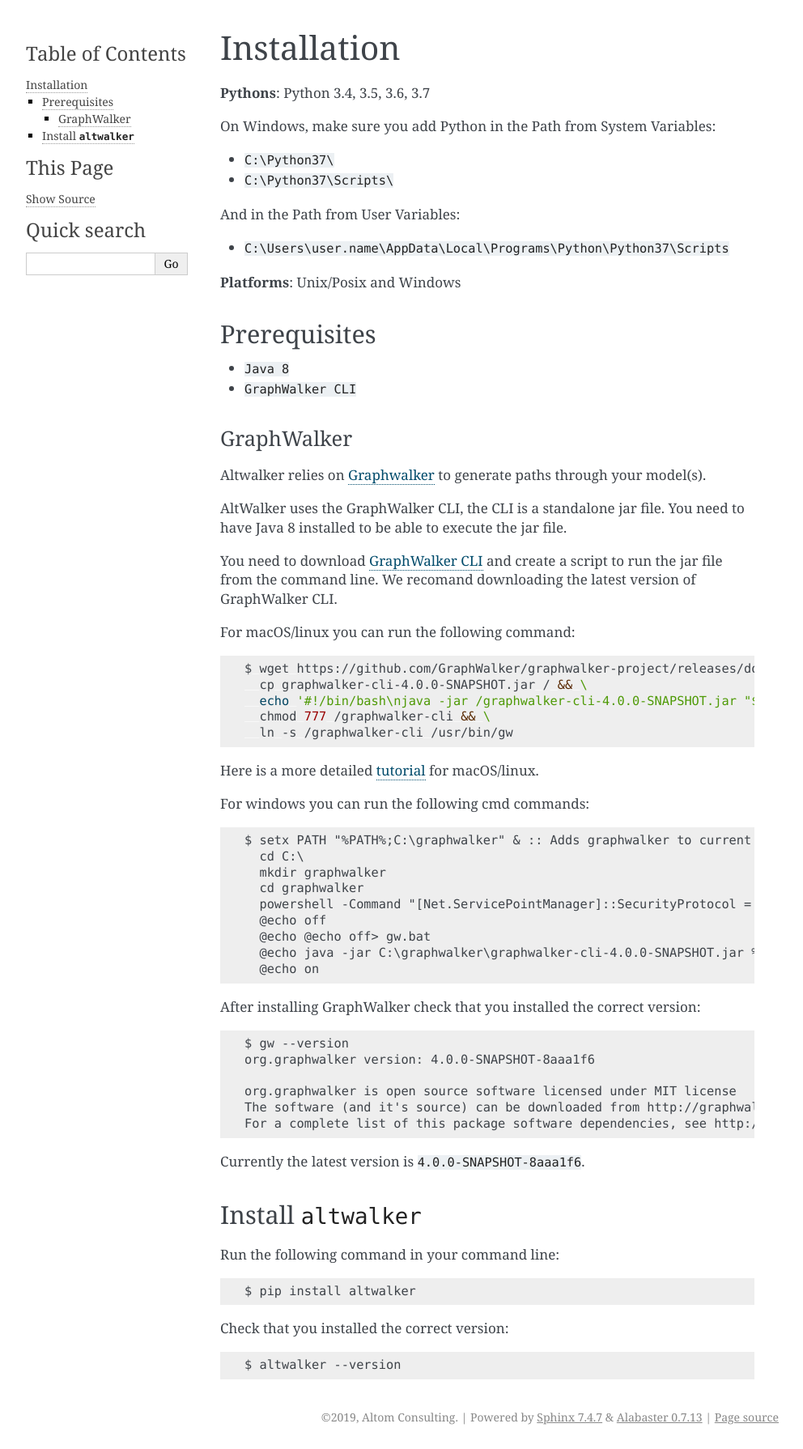
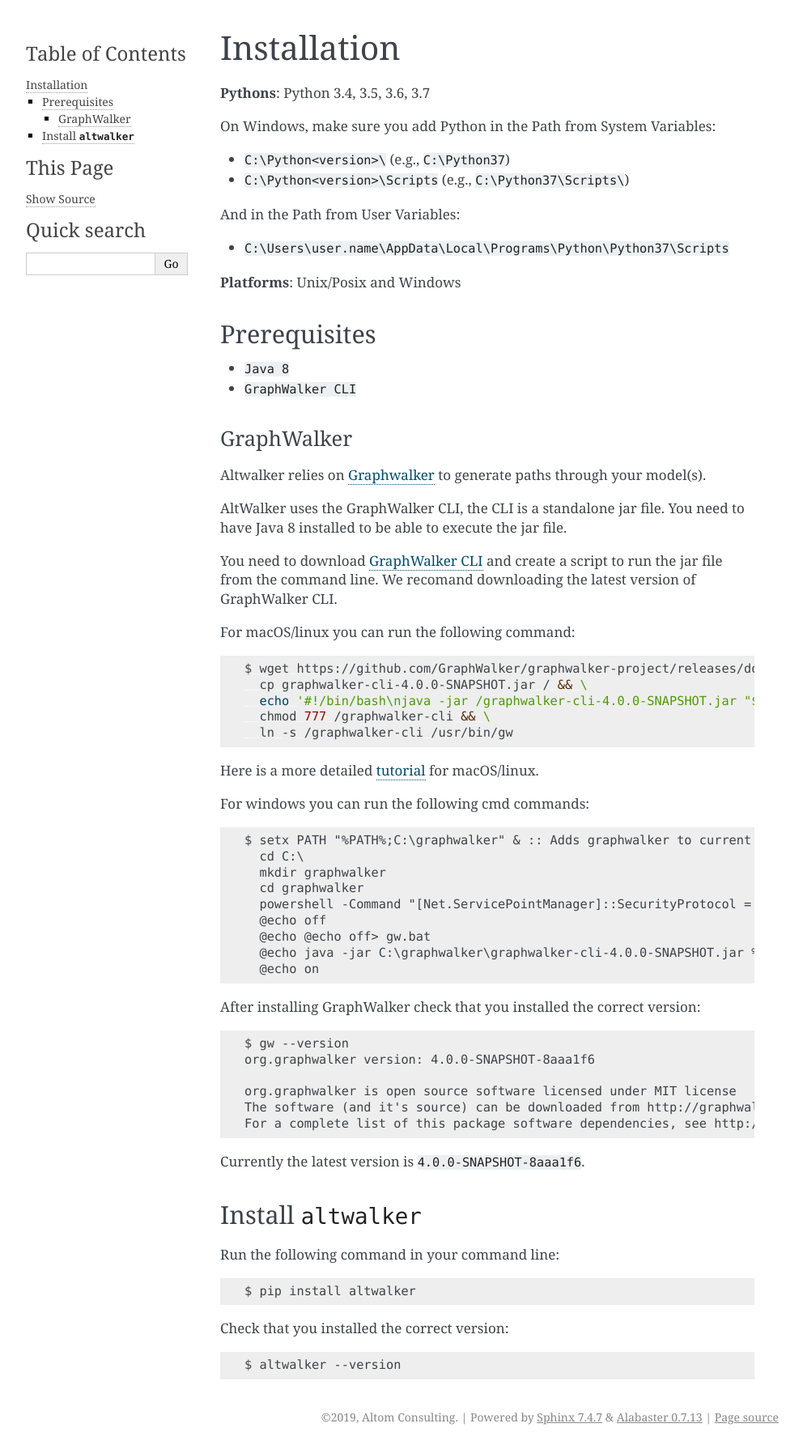
Before and after one commit to altwalker/altwalker, a Sphinx documentation site: the page built from docs/installation.md, in a window 1280 px wide. Shown: the whole page at 81% size, without its empty margins (148-1140 px from the left). Built offline with Sphinx 7.4.7, drawn with Linux system fonts in a browser that asks for light colours; pages that are not in the unit, such as notebooks, are missing from menus.

```diff
--- a/docs/installation.md
+++ b/docs/installation.md
@@ -3,8 +3,8 @@
 __Pythons__: Python 3.4, 3.5, 3.6, 3.7
 
 On Windows, make sure you add Python in the Path from System Variables:
-* `C:\Python37\`
-* `C:\Python37\Scripts\`
+* `C:\Python<version>\` (e.g., `C:\Python37`)
+* `C:\Python<version>\Scripts` (e.g., `C:\Python37\Scripts\`)
 
 And in the Path from User Variables:
 * `C:\Users\user.name\AppData\Local\Programs\Python\Python37\Scripts`
```
Also changed, not shown: docs/demo.md (+3 -1 lines).
